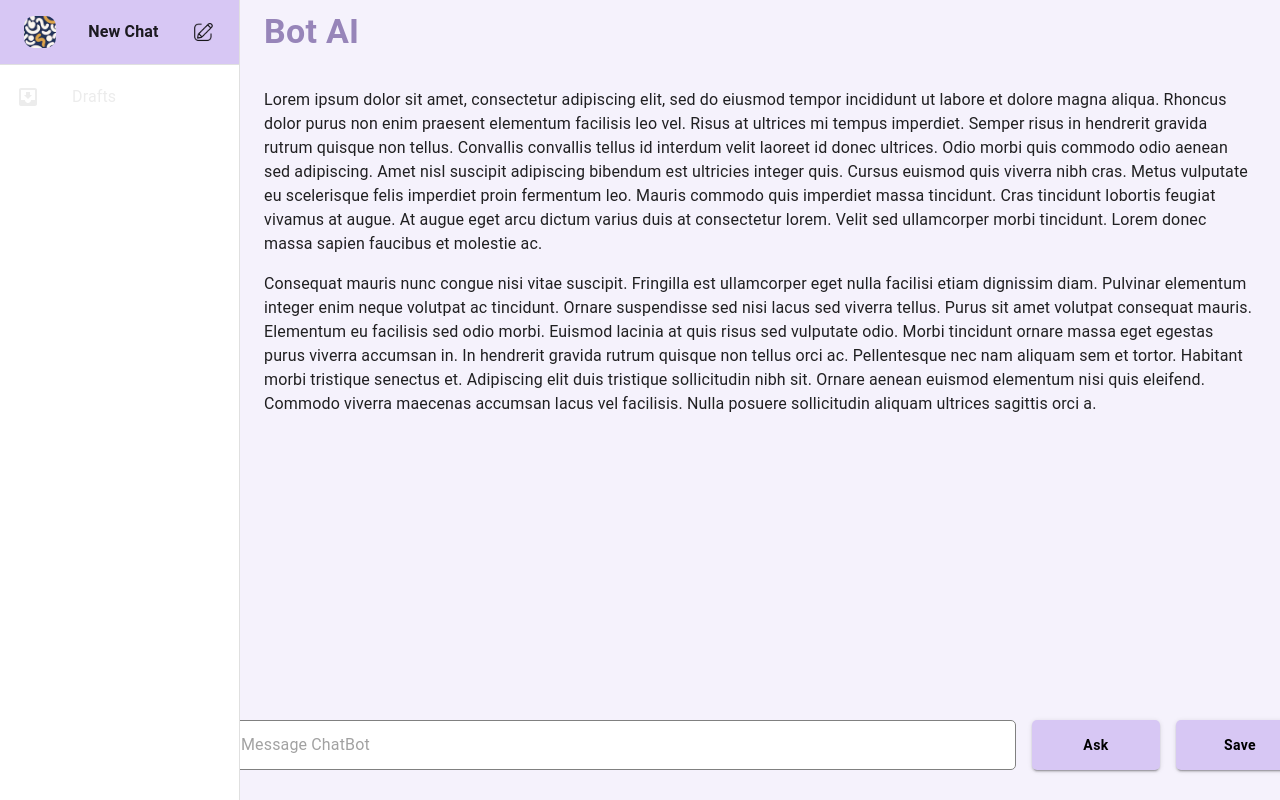
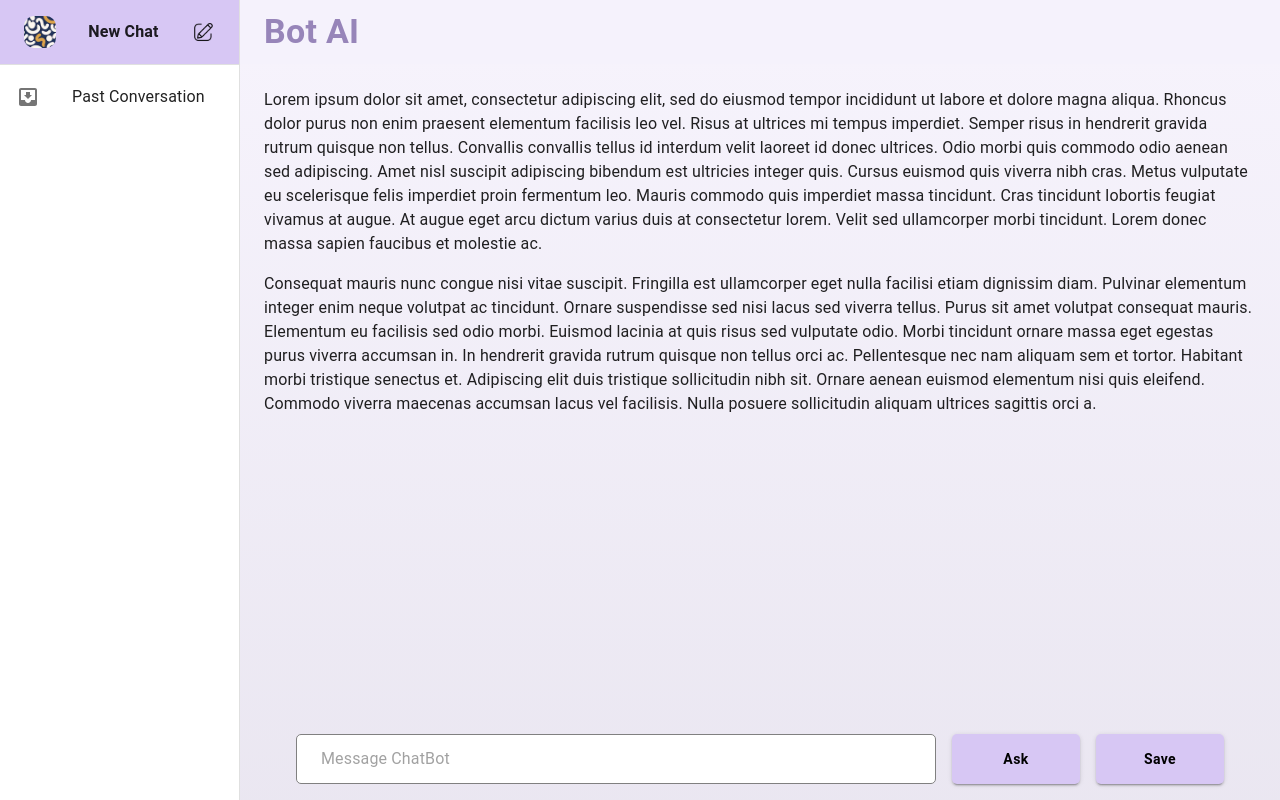
Before and after one commit to abhishekpatil4/chatBot, a React (Vite) app: page / in a window 1280 px wide. Built offline with nearby package versions, Linux system fonts and the light colour scheme.

Commit message:
feat: add design acc to figma

```diff
--- a/src/components/pages/Home.jsx
+++ b/src/components/pages/Home.jsx
@@ -67,31 +67,19 @@ function Home(props) {
                 <img src={newChatIcon} alt="new chat icon" />
             </Toolbar>
             <Divider />
-            <List sx={{ color: theme.palette.lightWhite.main }}>
-                {['Drafts'].map((text, index) => (
+            <List>
+                {['Past Conversation'].map((text, index) => (
                     <ListItem key={text} disablePadding>
                         <ListItemButton>
                             <ListItemIcon>
-                                {index % 2 === 0 ? <InboxIcon sx={{ color: theme.palette.lightWhite.main }} /> : <MailIcon sx={{ color: theme.palette.lightWhite.main }} />}
+                                {index % 2 === 0 ? <InboxIcon /> : <MailIcon />}
                             </ListItemIcon>
-                            <ListItemText primary={text} />
+                            <ListItemText primary={text} sx={{ fontWeight: 600 }} />
                         </ListItemButton>
                     </ListItem>
                 ))}
             </List>
-            {/* <Divider />
-            <List sx={{ color: theme.palette.lightWhite.main }} >
-                {['All mail', 'Trash', 'Spam'].map((text, index) => (
-                    <ListItem key={text} disablePadding>
-                        <ListItemButton>
-                            <ListItemIcon>
-                                {index % 2 === 0 ? <InboxIcon sx={{ color: theme.palette.lightWhite.main }} /> : <MailIcon sx={{ color: theme.palette.lightWhite.main }} />}
-                            </ListItemIcon>
-                            <ListItemText primary={text} />
-                        </ListItemButton>
-                    </ListItem>
-                ))}
-            </List> */}
+            {/* <Divider /> */}
         </Box>
     );
 
@@ -108,7 +96,7 @@ function Home(props) {
                     ml: {
                         sm: `${drawerWidth}px`,
                     },
-                    backgroundColor: theme.palette.lightPurple.main,
+                    backgroundColor: { xs: 'white', sm: theme.palette.lightPurple.main },
                     boxShadow: 'none'
                 }}
             >
@@ -118,7 +106,7 @@ function Home(props) {
                         aria-label="open drawer"
                         edge="start"
                         onClick={handleDrawerToggle}
-                        sx={{ mr: 2, display: { sm: 'none' } }}
+                        sx={{ mr: 2, display: { sm: 'none' }, color: theme.palette.vdarkPurple.main }}
                     >
                         <MenuIcon />
                     </IconButton>
@@ -163,7 +151,11 @@ function Home(props) {
             </Box>
             <Box
                 component="main"
-                sx={{ flexGrow: 1, p: 3, width: { sm: `calc(100% - ${drawerWidth}px)` }, backgroundColor: theme.palette.lightPurple.main, height: '100vh', display: 'flex', flexDirection: 'column', alignItems: 'center' }}
+                sx={{
+                    flexGrow: 1, p: 3, width: { sm: `calc(100% - ${drawerWidth}px)` },
+                    background: 'linear-gradient(180deg, rgba(215, 199, 244, 0.2) 0%, rgba(151, 133, 186, 0.2) 100%)'
+                    , height: '100vh', display: 'flex', flexDirection: 'column', alignItems: 'center'
+                }}
             >
                 <Toolbar />
                 <Typography paragraph>
@@ -195,24 +187,23 @@ function Home(props) {
                 </Typography>
                 <Box sx={{
                     display: 'flex', justifyContent: 'center', position: 'fixed',
-                    bottom: 30,
-                    gap: 2
+                    bottom: 0, gap: 2, padding: '1rem 1rem 1rem 1rem',
                 }}>
                     <Input disableUnderline placeholder='Message ChatBot'
                         sx={{
-                            backgroundColor: 'white', height: "1rem", border: '1px solid gray', borderRadius: '5px', minWidth: '50rem',
+                            backgroundColor: 'white', height: "1rem", border: '1px solid gray', borderRadius: '5px', minWidth: { md: '25rem', lg: '40rem' },
                             padding: '1.5rem',
                         }} />
                     <Button variant="contained" sx={{
-                        backgroundColor: theme.palette.darkPurple.main, color: 'black', minWidth: '8rem', borderRadius: '5px', fontWeight: 600, textTransform: 'none',
+                        backgroundColor: theme.palette.darkPurple.main, color: 'black', minWidth: { md: '8rem' }, borderRadius: '5px', fontWeight: 600, textTransform: 'none',
                         '&:hover': {
-                            backgroundColor: '#adacac', // Change to your desired hover color
+                            backgroundColor: theme.palette.vdarkPurple.main,
                         },
                     }}>Ask</Button>
                     <Button variant="contained" sx={{
-                        backgroundColor: theme.palette.darkPurple.main, color: 'black', minWidth: '8rem', borderRadius: '5px', fontWeight: 600, textTransform: 'none',
+                        backgroundColor: theme.palette.darkPurple.main, color: 'black', minWidth: { md: '8rem' }, borderRadius: '5px', fontWeight: 600, textTransform: 'none',
                         '&:hover': {
-                            backgroundColor: '#adacac', // Change to your desired hover color
+                            backgroundColor: theme.palette.vdarkPurple.main,
                         },
                     }}>Save</Button>
                 </Box>
```
